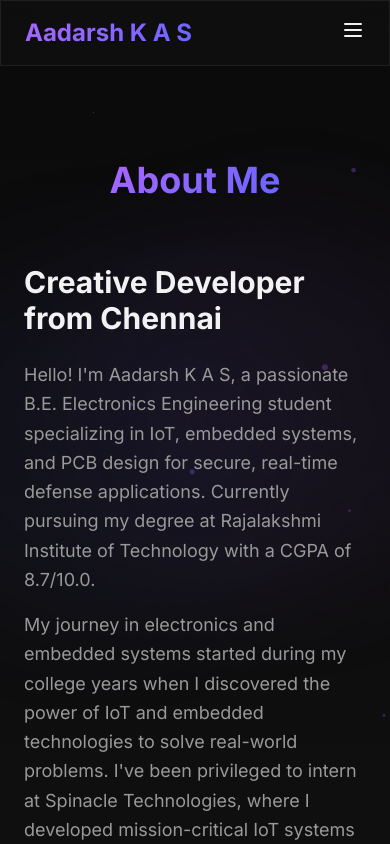
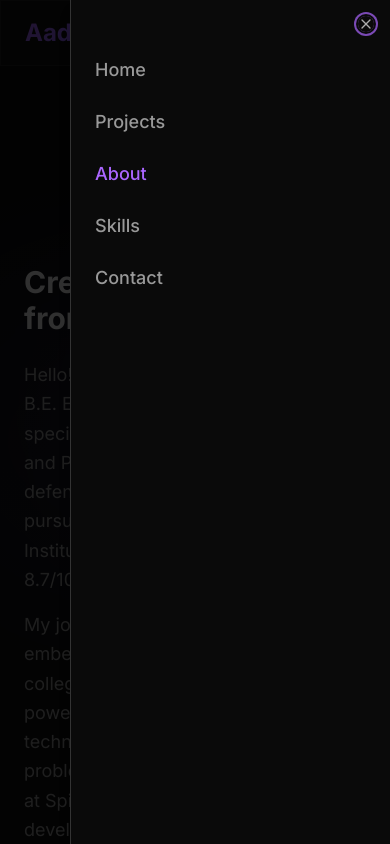
Before and after one commit to aadarsh2812/portfolio, a React (Vite) app: page /about in a window 390 px wide. Both pictures are taken after a click on the button 353 px from the left and 30 px from the top of the page. Shown: the top 844 px of the page. Built offline with nearby package versions, Linux system fonts and the light colour scheme.

Commit message:
Fix mobile navigation menu
Implement mobile navigation menu functionality. The menu should now correctly display and allow navigation between pages when the hamburger icon is clicked.

```diff
--- a/src/components/Layout/Navigation.tsx
+++ b/src/components/Layout/Navigation.tsx
@@ -1,8 +1,11 @@
 import { motion } from 'framer-motion';
 import { Link, useLocation } from 'react-router-dom';
+import { useState } from 'react';
+import { Sheet, SheetContent, SheetTrigger } from '@/components/ui/sheet';
 
 const Navigation = () => {
   const location = useLocation();
+  const [isOpen, setIsOpen] = useState(false);
 
   const navItems = [
     { path: '/', label: 'Home' },
@@ -50,13 +53,35 @@ const Navigation = () => {
             ))}
           </div>
 
-          {/* Mobile Menu Button */}
+          {/* Mobile Menu */}
           <div className="md:hidden">
-            <button className="text-foreground hover:text-primary transition-smooth">
-              <svg className="w-6 h-6" fill="none" stroke="currentColor" viewBox="0 0 24 24">
-                <path strokeLinecap="round" strokeLinejoin="round" strokeWidth={2} d="M4 6h16M4 12h16M4 18h16" />
-              </svg>
-            </button>
+            <Sheet open={isOpen} onOpenChange={setIsOpen}>
+              <SheetTrigger asChild>
+                <button className="text-foreground hover:text-primary transition-smooth">
+                  <svg className="w-6 h-6" fill="none" stroke="currentColor" viewBox="0 0 24 24">
+                    <path strokeLinecap="round" strokeLinejoin="round" strokeWidth={2} d="M4 6h16M4 12h16M4 18h16" />
+                  </svg>
+                </button>
+              </SheetTrigger>
+              <SheetContent side="right" className="w-80">
+                <div className="flex flex-col space-y-6 mt-8">
+                  {navItems.map((item) => (
+                    <Link
+                      key={item.path}
+                      to={item.path}
+                      onClick={() => setIsOpen(false)}
+                      className={`text-lg font-medium transition-smooth ${
+                        location.pathname === item.path
+                          ? 'text-primary'
+                          : 'text-muted-foreground hover:text-foreground'
+                      }`}
+                    >
+                      {item.label}
+                    </Link>
+                  ))}
+                </div>
+              </SheetContent>
+            </Sheet>
           </div>
         </div>
       </div>
```
